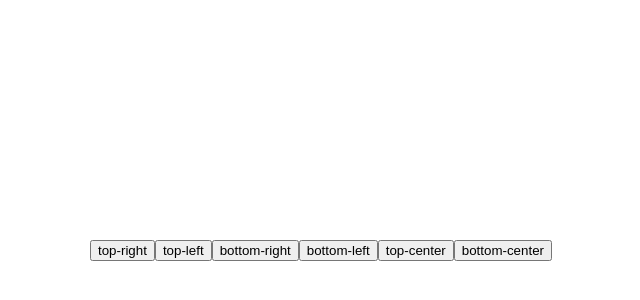
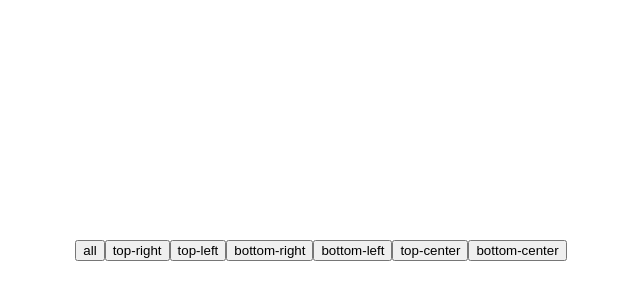
Before and after one commit to szboynono/mosha-vue-toastify, a Vue app in the folder examples/vite-sample/: page / in a window 1280 px wide. Shown: the part 150-450 px from the top of the page, without its empty margins (319-959 px from the left). Built offline with nearby package versions, Linux system fonts and the light colour scheme; a small style sheet from the web is missing.

Commit message:
docs: added demo gif

```diff
--- a/examples/vite-sample/src/components/HelloWorld.vue
+++ b/examples/vite-sample/src/components/HelloWorld.vue
@@ -1,5 +1,6 @@
 <template>
   <div class="example">
+    <button @click="all">all</button>
     <button @click="tr">top-right</button>
     <button @click="tl">top-left</button>
     <button @click="br">bottom-right</button>
@@ -17,6 +18,21 @@ import { createToast } from '../../../../lib/main';
 export default defineComponent({
   name: 'HelloWorld',
   setup: () => {
+    const all = () => {
+      createToast('This is default!', {position: 'top-center', timeout: 12000})
+      setTimeout(() => {
+        createToast('This is success!', {type: 'success', position: 'top-center', showIcon: true, timeout: 15000})
+        setTimeout(() => {
+          createToast('This is warning!', {type: 'warning', position: 'top-center', showIcon: true, timeout: 10000})
+          setTimeout(() => {
+            createToast({title: 'This is danger!', description: 'some description'}, {type: 'danger', showIcon: true, position: 'top-center', timeout: 8000})
+            setTimeout(() => {
+              createToast({title: 'Background color', description: 'choose a bg color'}, {type: 'danger', showIcon: true, position: 'top-center', timeout: 8000, toastBackgroundColor: "black"})
+            }, 1)
+          }, 1)
+        }, 1)
+      }, 1)
+    }
     const tr = () => {
         createToast('content here')
     }
@@ -85,7 +101,7 @@ export default defineComponent({
           }
         })
     }
-    return { tr, tl, br, bl, tc, bc }
+    return { tr, tl, br, bl, tc, bc, all }
   }
 })
 </script>
```
Also changed, not shown: 2 other files (tests, documents, lock files or other folders).
